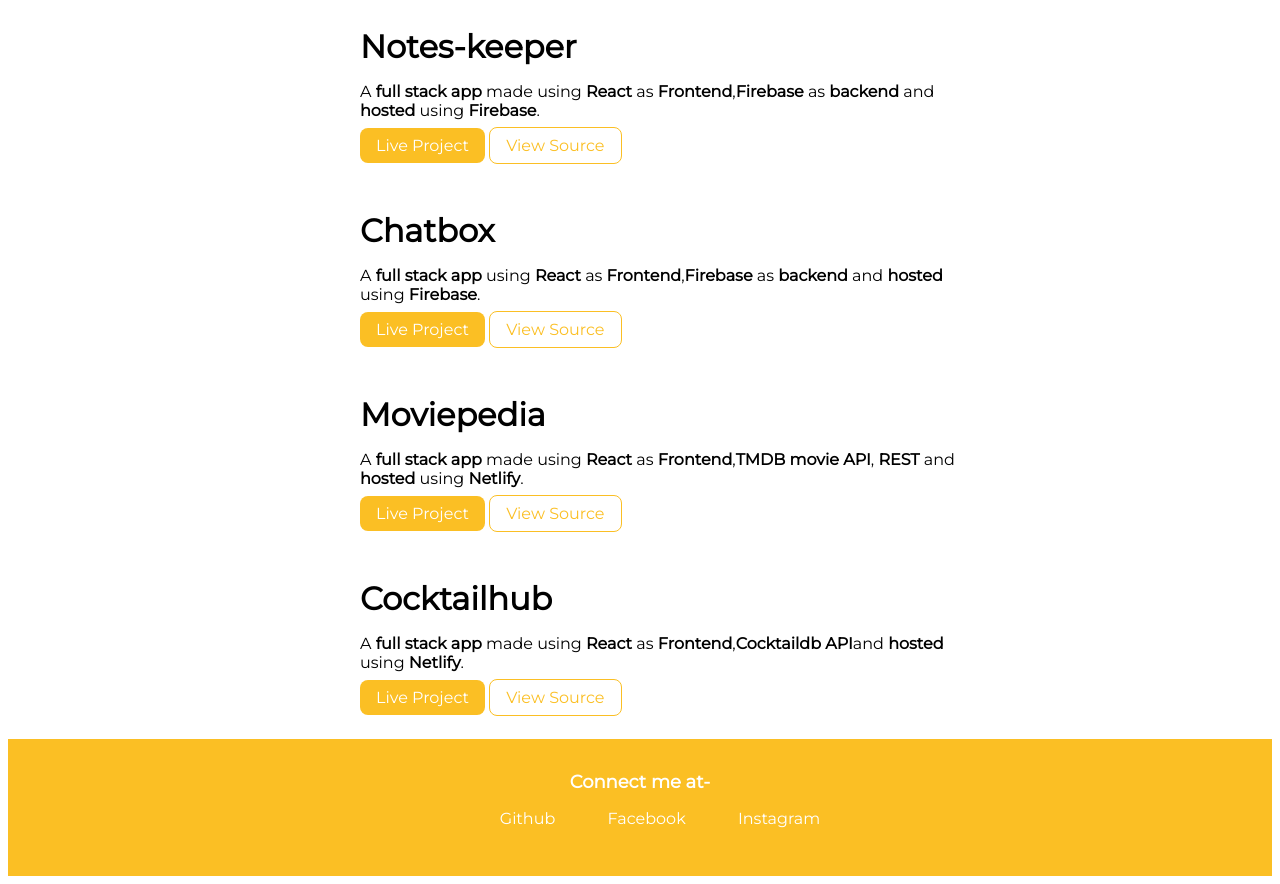
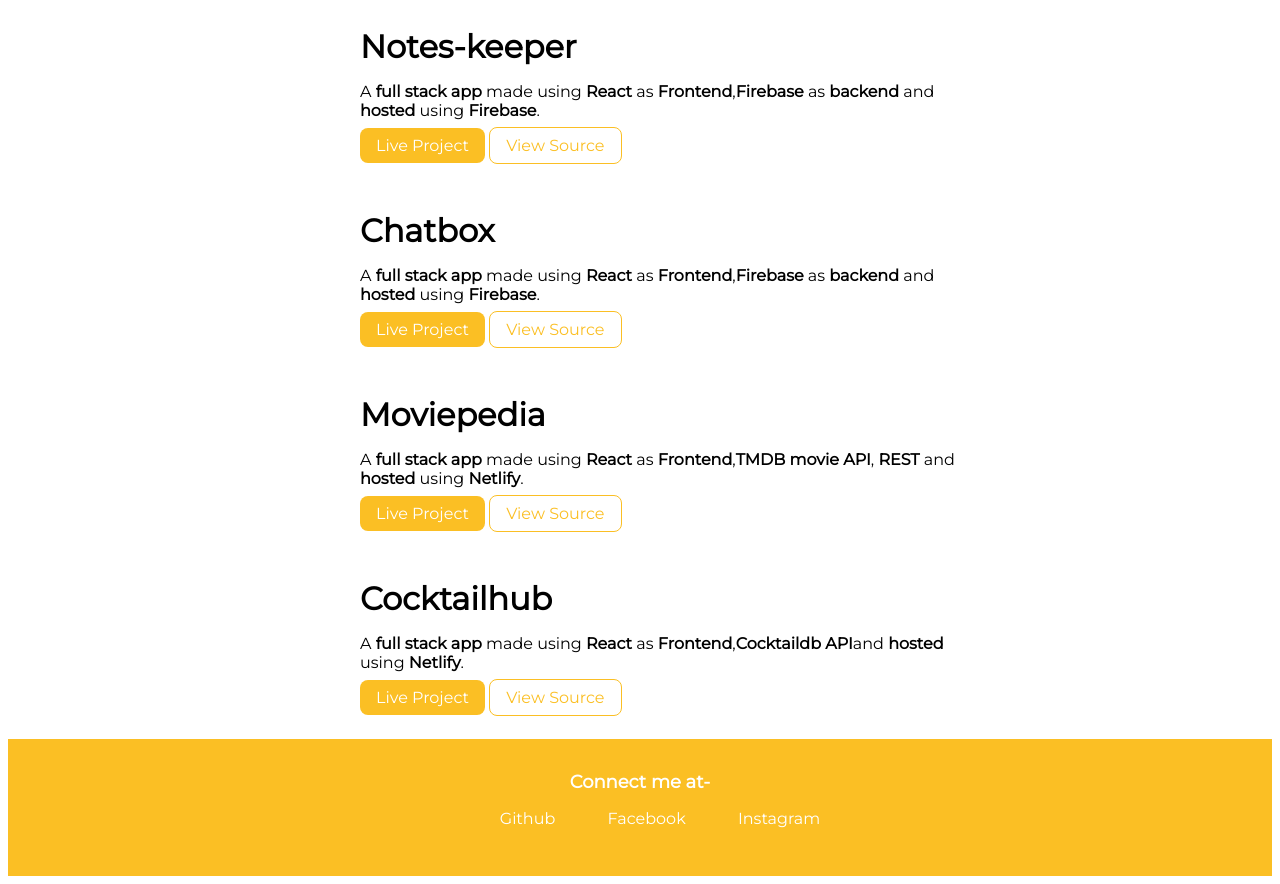
Before and after one commit to sumeetyeola/Sumeet-site, a plain HTML site: page projects.html in a window 1280 px wide. Shown: the part 1739-2623 px from the top of the page. Drawn offline with Linux system fonts and the light colour scheme.

Commit message:
minor change

```diff
--- a/projects.html
+++ b/projects.html
@@ -84,7 +84,7 @@
         </div>
         <div class="padding projects-container">
             <h1>Chatbox</h1>
-            <p>A <strong>full stack app </strong> using <strong>React</strong> as <strong>Frontend</strong>,<strong>Firebase</strong> as <strong>backend</strong> and <strong>hosted</strong> using <strong>Firebase</strong>.</p>
+            <p>A <strong>full stack app </strong> made using <strong>React</strong> as <strong>Frontend</strong>,<strong>Firebase</strong> as <strong>backend</strong> and <strong>hosted</strong> using <strong>Firebase</strong>.</p>
             <a class="link primary-link" href="https://chatbox-3d0d9.web.app/">Live Project</a>
             <a class="link secondary-link" href="https://github.com/sumeetyeola/chatbox">View Source</a>
         </div>
```
